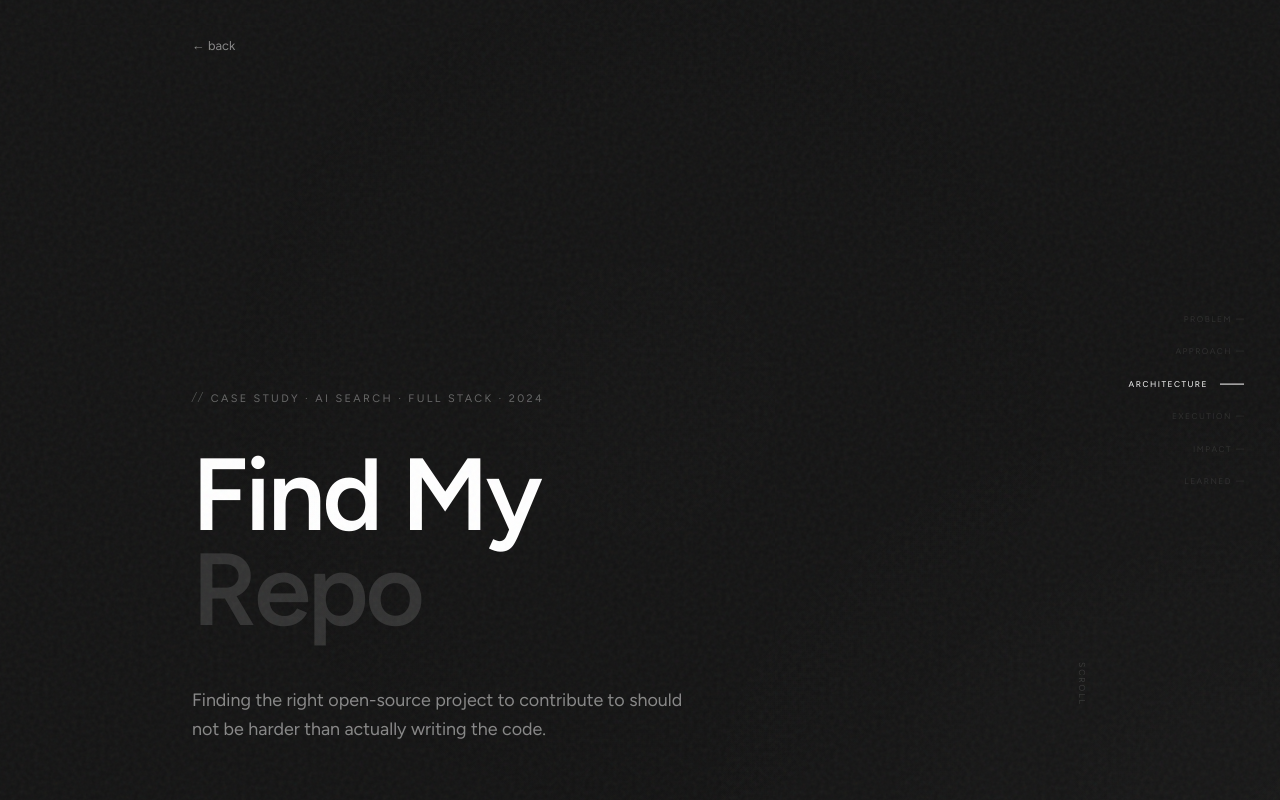
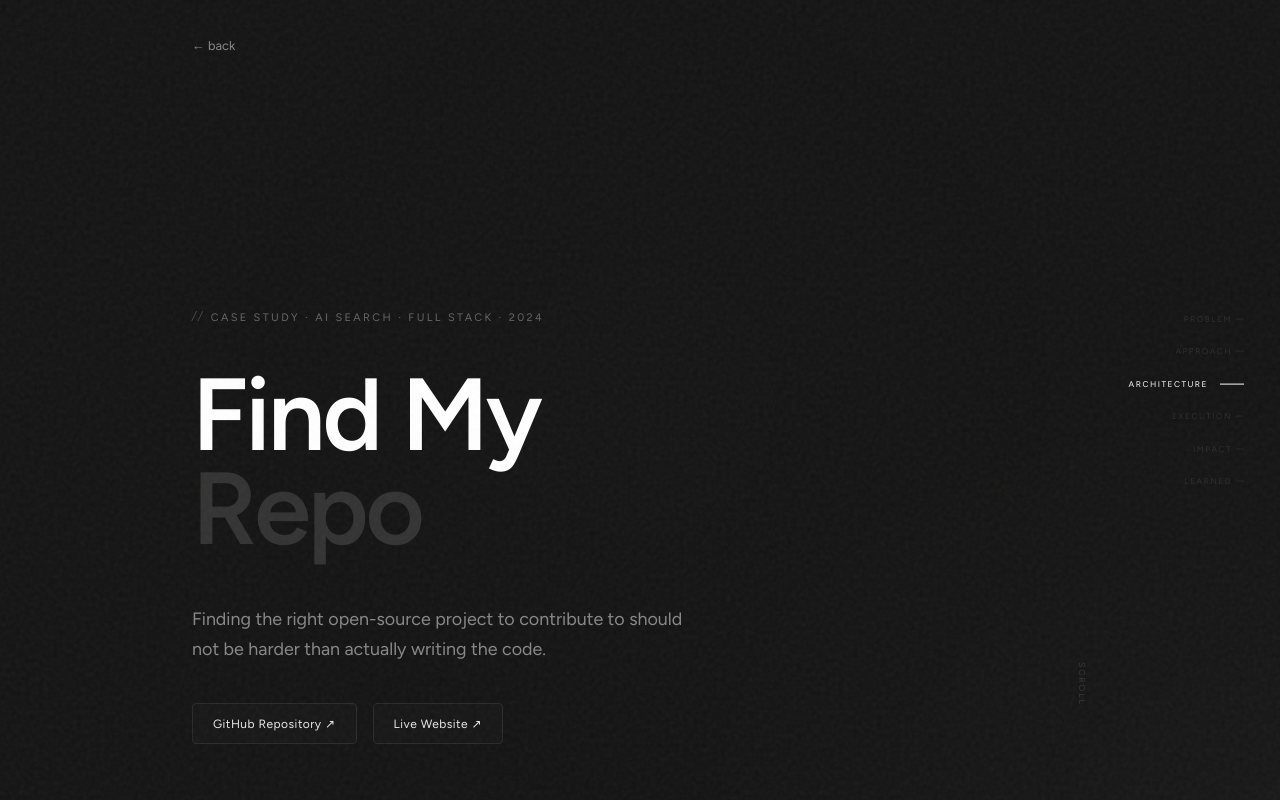
Before and after one commit to puneetk0/portfolio_website, a React (Vite) app: page /case-study/gitrepo in a window 1280 px wide. Shown: the top 800 px of the page. Built offline with nearby package versions, Linux system fonts and the light colour scheme; a web font is replaced by a local one.

Commit message:
Links for each case study updated

```diff
--- a/src/app/pages/CamberCaseStudy.tsx
+++ b/src/app/pages/CamberCaseStudy.tsx
@@ -120,6 +120,33 @@ function SL({ children }: { children: React.ReactNode }) {
 
 function HR() {
     return <div style={{ width: '100%', height: '1px', background: '#1e1e1e' }} />;
+}
+
+function ActionLink({ href, label }: { href: string; label: string }) {
+    return (
+        <a
+            href={href} target="_blank" rel="noreferrer"
+            style={{
+                display: 'inline-flex', alignItems: 'center', gap: '8px',
+                padding: '0.65rem 1.25rem',
+                border: '1px solid #2a2a2a', borderRadius: '4px',
+                textDecoration: 'none', color: '#eaeaea',
+                fontSize: '0.75rem', letterSpacing: '0.04em', ...figtree,
+                transition: 'all 0.2s ease',
+                background: 'rgba(255,255,255,0.015)',
+            }}
+            onMouseEnter={e => {
+                e.currentTarget.style.background = 'rgba(255,255,255,0.05)';
+                e.currentTarget.style.borderColor = '#444';
+            }}
+            onMouseLeave={e => {
+                e.currentTarget.style.background = 'rgba(255,255,255,0.015)';
+                e.currentTarget.style.borderColor = '#2a2a2a';
+            }}
+        >
+            {label} ↗
+        </a>
+    );
 }
 
 // ─── Sidebar Nav ──────────────────────────────────────────────────────────────
@@ -398,11 +425,19 @@ export function CamberCaseStudy() {
                 <p style={{
                     fontSize: 'clamp(1rem, 1.4vw, 1.15rem)',
                     color: '#888', maxWidth: '44ch',
-                    lineHeight: 1.65, margin: 0, fontWeight: 400,
+                    lineHeight: 1.65, margin: '0 0 2.5rem', fontWeight: 400,
                     animation: 'fadeUp 1s cubic-bezier(0.16,1,0.3,1) 0.32s both',
                 }}>
                     Every task manager promises to reduce friction, then buries itself three clicks deep.
                 </p>
+
+                <div style={{
+                    display: 'flex', gap: '1rem',
+                    animation: 'fadeUp 1s cubic-bezier(0.16,1,0.3,1) 0.4s both',
+                }}>
+                    <ActionLink href="https://github.com" label="GitHub Repository" />
+                    <ActionLink href="https://example.com" label="Live Website" />
+                </div>
 
                 <div style={{
                     position: 'absolute', bottom: '2.5rem', right: PAD,
--- a/src/app/pages/FindMyRepoCaseStudy.tsx
+++ b/src/app/pages/FindMyRepoCaseStudy.tsx
@@ -120,6 +120,33 @@ function SL({ children }: { children: React.ReactNode }) {
 
 function HR() {
     return <div style={{ width: '100%', height: '1px', background: '#1e1e1e' }} />;
+}
+
+function ActionLink({ href, label }: { href: string; label: string }) {
+    return (
+        <a
+            href={href} target="_blank" rel="noreferrer"
+            style={{
+                display: 'inline-flex', alignItems: 'center', gap: '8px',
+                padding: '0.65rem 1.25rem',
+                border: '1px solid #2a2a2a', borderRadius: '4px',
+                textDecoration: 'none', color: '#eaeaea',
+                fontSize: '0.75rem', letterSpacing: '0.04em', ...figtree,
+                transition: 'all 0.2s ease',
+                background: 'rgba(255,255,255,0.015)',
+            }}
+            onMouseEnter={e => {
+                e.currentTarget.style.background = 'rgba(255,255,255,0.05)';
+                e.currentTarget.style.borderColor = '#444';
+            }}
+            onMouseLeave={e => {
+                e.currentTarget.style.background = 'rgba(255,255,255,0.015)';
+                e.currentTarget.style.borderColor = '#2a2a2a';
+            }}
+        >
+            {label} ↗
+        </a>
+    );
 }
 
 // ─── Sidebar Nav ──────────────────────────────────────────────────────────────
@@ -453,11 +480,19 @@ export function FindMyRepoCaseStudy() {
                 <p style={{
                     fontSize: 'clamp(1rem, 1.4vw, 1.15rem)',
                     color: '#888', maxWidth: '44ch',
-                    lineHeight: 1.65, margin: 0, fontWeight: 400,
+                    lineHeight: 1.65, margin: '0 0 2.5rem', fontWeight: 400,
                     animation: 'fadeUp 1s cubic-bezier(0.16,1,0.3,1) 0.32s both',
                 }}>
                     Finding the right open-source project to contribute to should not be harder than actually writing the code.
                 </p>
+
+                <div style={{
+                    display: 'flex', gap: '1rem',
+                    animation: 'fadeUp 1s cubic-bezier(0.16,1,0.3,1) 0.4s both',
+                }}>
+                    <ActionLink href="https://github.com" label="GitHub Repository" />
+                    <ActionLink href="https://example.com" label="Live Website" />
+                </div>
 
                 <div style={{
                     position: 'absolute', bottom: '2.5rem', right: PAD,
--- a/src/app/pages/VocaCaseStudy.tsx
+++ b/src/app/pages/VocaCaseStudy.tsx
@@ -120,6 +120,33 @@ function SL({ children }: { children: React.ReactNode }) {
 
 function HR() {
     return <div style={{ width: '100%', height: '1px', background: '#1e1e1e' }} />;
+}
+
+function ActionLink({ href, label }: { href: string; label: string }) {
+    return (
+        <a
+            href={href} target="_blank" rel="noreferrer"
+            style={{
+                display: 'inline-flex', alignItems: 'center', gap: '8px',
+                padding: '0.65rem 1.25rem',
+                border: '1px solid #2a2a2a', borderRadius: '4px',
+                textDecoration: 'none', color: '#eaeaea',
+                fontSize: '0.75rem', letterSpacing: '0.04em', ...figtree,
+                transition: 'all 0.2s ease',
+                background: 'rgba(255,255,255,0.015)',
+            }}
+            onMouseEnter={e => {
+                e.currentTarget.style.background = 'rgba(255,255,255,0.05)';
+                e.currentTarget.style.borderColor = '#444';
+            }}
+            onMouseLeave={e => {
+                e.currentTarget.style.background = 'rgba(255,255,255,0.015)';
+                e.currentTarget.style.borderColor = '#2a2a2a';
+            }}
+        >
+            {label} ↗
+        </a>
+    );
 }
 
 // ─── Sidebar Nav ──────────────────────────────────────────────────────────────
@@ -386,11 +413,18 @@ export function VocaCaseStudy() {
                 <p style={{
                     fontSize: 'clamp(1rem, 1.4vw, 1.15rem)',
                     color: '#aaa', maxWidth: '44ch',
-                    lineHeight: 1.65, margin: 0, fontWeight: 400,
+                    lineHeight: 1.65, margin: '0 0 2.5rem', fontWeight: 400,
                     animation: 'fadeUp 1s cubic-bezier(0.16,1,0.3,1) 0.32s both',
                 }}>
                     Forms treat users like data-entry clerks, stripping the nuance out of how answers are actually spoken.
                 </p>
+
+                <div style={{
+                    display: 'flex', gap: '1rem',
+                    animation: 'fadeUp 1s cubic-bezier(0.16,1,0.3,1) 0.4s both',
+                }}>
+                    <ActionLink href="https://example.com" label="Live Website" />
+                </div>
 
                 <div style={{
                     position: 'absolute', bottom: '2.5rem', right: PAD,
```
